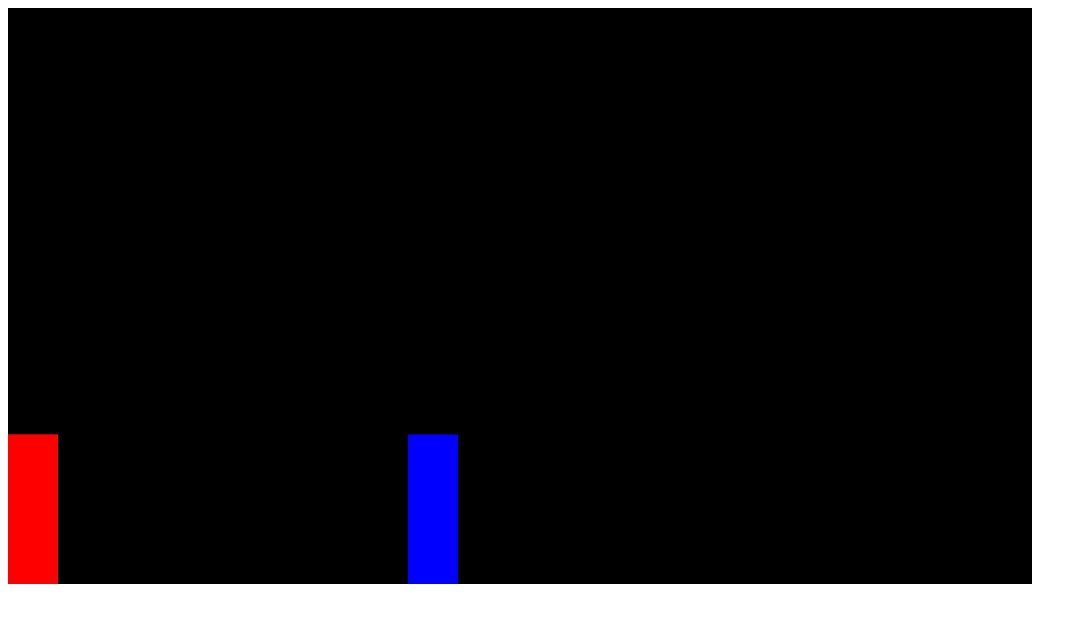
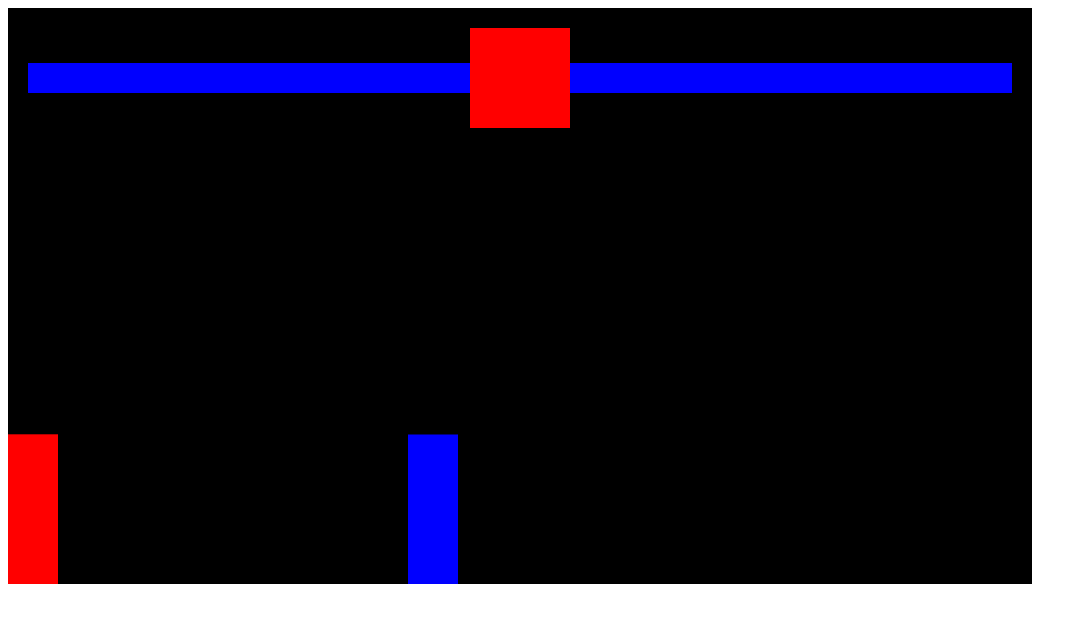
Before and after one commit to RookiePrime/fighting-game, a plain HTML site: page index.html in a window 1280 px wide. Shown: the whole page, without its empty margins (0-1087 px from the left). Drawn offline with Linux system fonts and the light colour scheme.

Commit message:
Added styling, file structure, health system

```diff
--- a/index.html
+++ b/index.html
@@ -5,9 +5,23 @@
     <meta http-equiv="X-UA-Compatible" content="IE=edge">
     <meta name="viewport" content="width=device-width, initial-scale=1.0">
     <title>Fighting Game</title>
+    <link rel="stylesheet" href="src/style/style.css">
 </head>
 <body>
-    <canvas></canvas>
-    <script src="./src/index.js"></script>
+    <div id="gameContainer">
+        <header>
+            <div class="health-container">
+                <div class="health-back"></div>
+                <div id="playerHealth" class="health-back health-bar"></div>
+            </div>
+            <div id="timer"></div>
+            <div class="health-container">
+                <div class="health-back"></div>
+                <div id="enemyHealth" class="health-back health-bar"></div>
+            </div>
+        </header>
+        <canvas></canvas>
+        <script src="./src/js/index.js"></script>
+    </div>
 </body>
 </html>
--- a/src/index.js
+++ b/src/js/index.js
@@ -14,6 +14,7 @@ class Sprite {
         this.velocity = velocity;
         this.height = 150;
         this.width = 50;
+        this.health = 100;
         this.lastKey
         this.grounded = false;
         this.attackBox = {
@@ -164,7 +165,8 @@ function animate() {
         player.isAttacking
         ) {
         player.isAttacking = false;
-        console.log('player attack');
+        enemy.health -= 20;
+        document.querySelector('#enemyHealth').style.width = `${enemy.health}%`;
     }
 
     if (
@@ -172,7 +174,8 @@ function animate() {
         enemy.isAttacking
         ) {
         enemy.isAttacking = false;
-        console.log('enemy attack');
+        player.health -= 20;
+        document.querySelector('#playerHealth').style.width = `${player.health}%`;
     }
 }
 
--- /dev/null
+++ b/src/style/style.css
@@ -0,0 +1,53 @@
+* {
+    box-sizing: border-box;
+}
+
+#gameContainer {
+    position: relative;
+    display: inline-block;
+}
+
+header {
+    position: absolute;
+    width: 100%;
+    display: flex;
+    align-items: center;
+    padding: 20px;
+}
+
+.health-container {
+    position: relative;
+    width: 100%;
+    height: 30px
+}
+
+.health-back {
+    background-color: yellow;
+    height: 30px;
+    width: 100%;
+}
+
+.health-bar {
+    background: blue;
+    position: absolute;
+    top: 0;
+    bottom: 0;
+    right: 0;
+}
+
+#playerHealth {
+    display: flex;
+    justify-content: flex-end;
+    width: 100%;
+}
+
+#enemyHealth {
+    left: 0;
+}
+
+#timer {
+    background-color: red;
+    width: 100px;
+    height: 100px;
+    flex-shrink: 0;
+}
```
